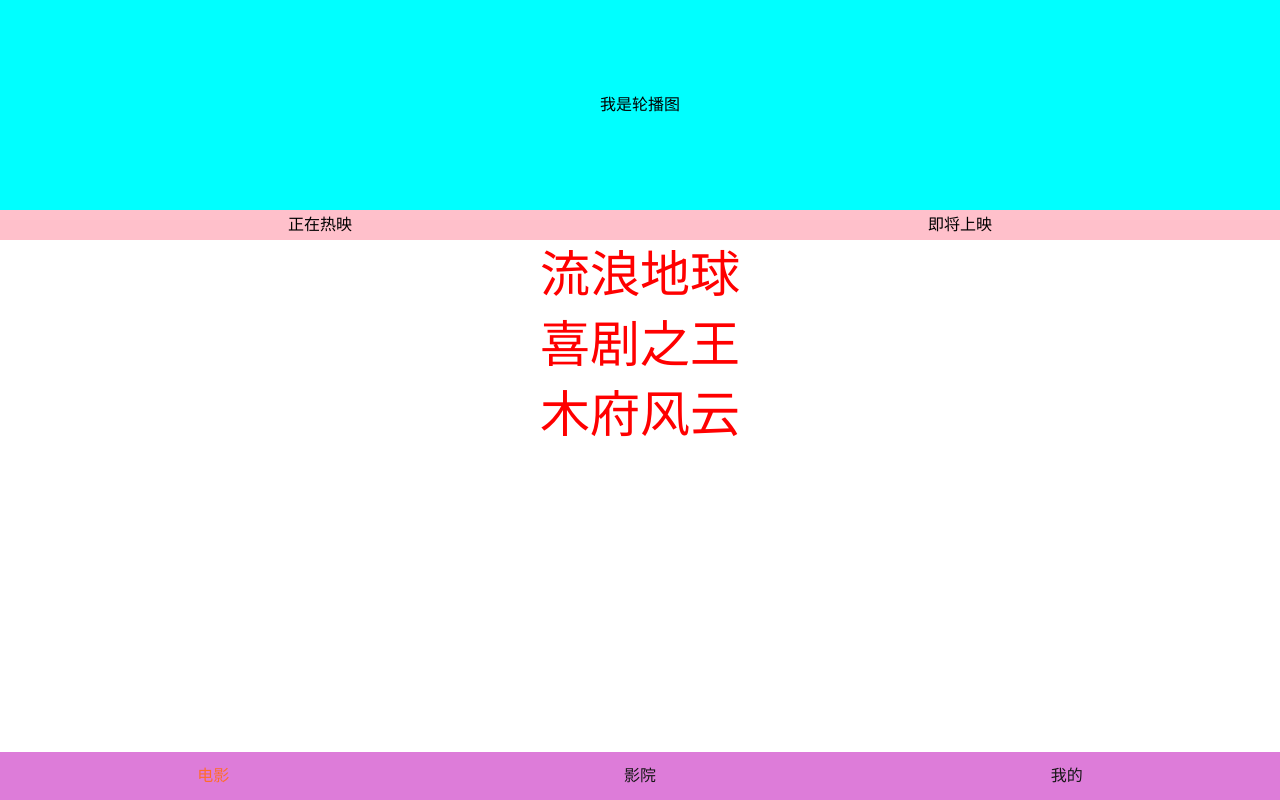
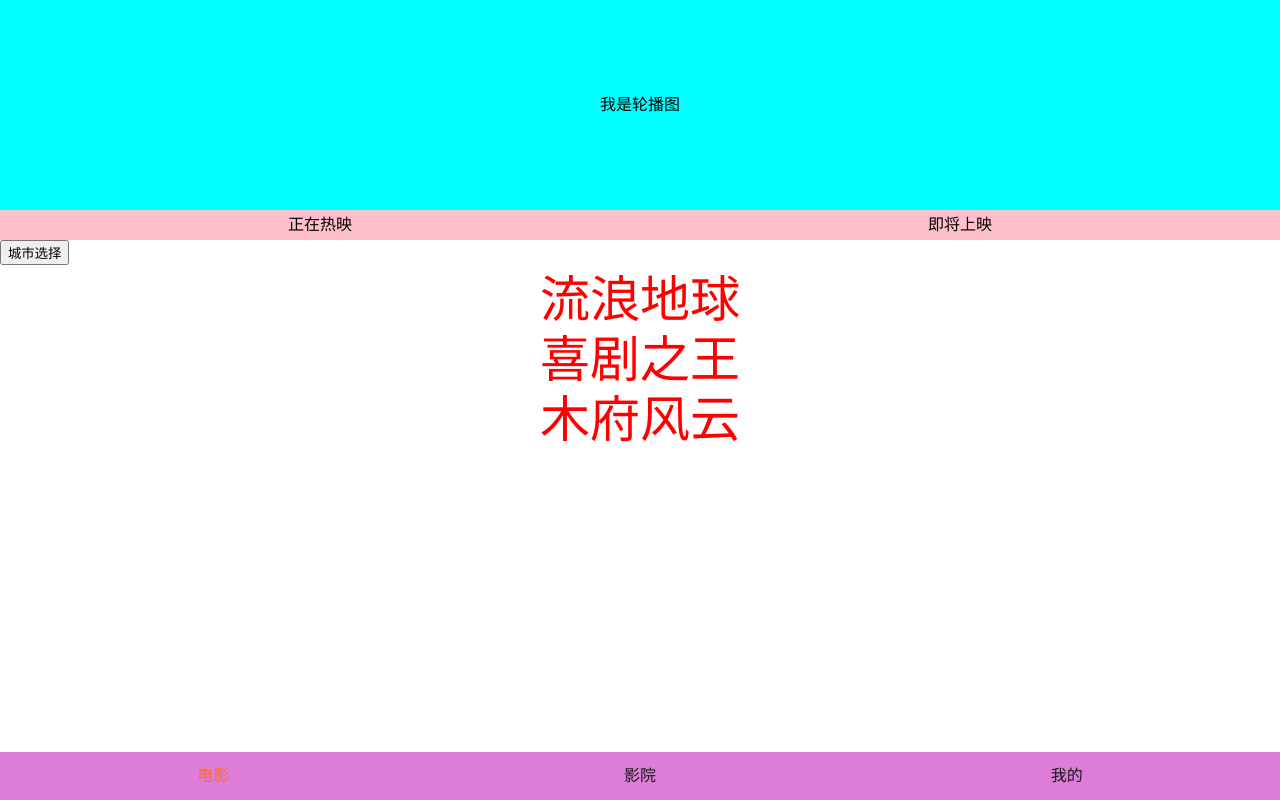
Before and after one commit to xiaqingpeng/vue-demo, a Vue app in the folder vue-demo/: page /films in a window 1280 px wide. Built offline with nearby package versions, Linux system fonts and the light colour scheme; a small style sheet from the web is missing.

Commit message:
路由对象和路由实例对象

```diff
--- a/vue-demo/src/router.js
+++ b/vue-demo/src/router.js
@@ -31,7 +31,7 @@
     path:'/detail/:id',
     component: Detail
   },
-  {
+  {  name:"hhh",
     path: '/city',
     component: City
   },
--- a/vue-demo/src/views/Film.vue
+++ b/vue-demo/src/views/Film.vue
@@ -2,7 +2,7 @@
   <div id="film">
     <MzBanner></MzBanner>
     <MzTabs></MzTabs>
-
+    <button @click="changecity">城市选择</button>
     <ul class="tag-li">
       <router-link tag="li" to="/detail/100">流浪地球</router-link>
       <router-link tag="li" to="/detail/200">喜剧之王</router-link>
@@ -17,9 +17,9 @@
 
 
 <script>
-import MzBanner from '../components/MzBanner/Index';
-import MzTabs from '../components/MzTabs/Index';
-import MzFooter from '../components/MzFooter/Index';
+import MzBanner from "../components/MzBanner/Index";
+import MzTabs from "../components/MzTabs/Index";
+import MzFooter from "../components/MzFooter/Index";
 
 export default {
   // 局部注册组件
@@ -27,25 +27,43 @@
     MzBanner,
     MzTabs,
     MzFooter
-
+  },
+  methods: {
+    changecity() {
+      //字符串跳转
+      //this.$router.push("/city");
+      //对象方式
+      /* this.$router.push({
+        path: "/city"
+      }); */
+      // query 方式
+      this.$router.push({
+        // query:{
+        //   id:10 //url ?传参
+        // },
+        //命名路由
+        name: "hhh"
+      });
     }
-
   }
+};
 </script>
 <style lang="less">
-   #film{
-     .tag-li{
+ .commom {
   display: flex;
   justify-content: center;
   align-items: center;
   flex-direction: column;
-       li{
+};
+#film {
+
+  .tag-li {
+    li {
+       .commom;
       font-size: 50px;
       margin: 10px 0;
-         color: red
+      color: red;
     }
   }
-
-
 }
 </style>
```
Lines whose indentation alone changed are shown as unchanged.
